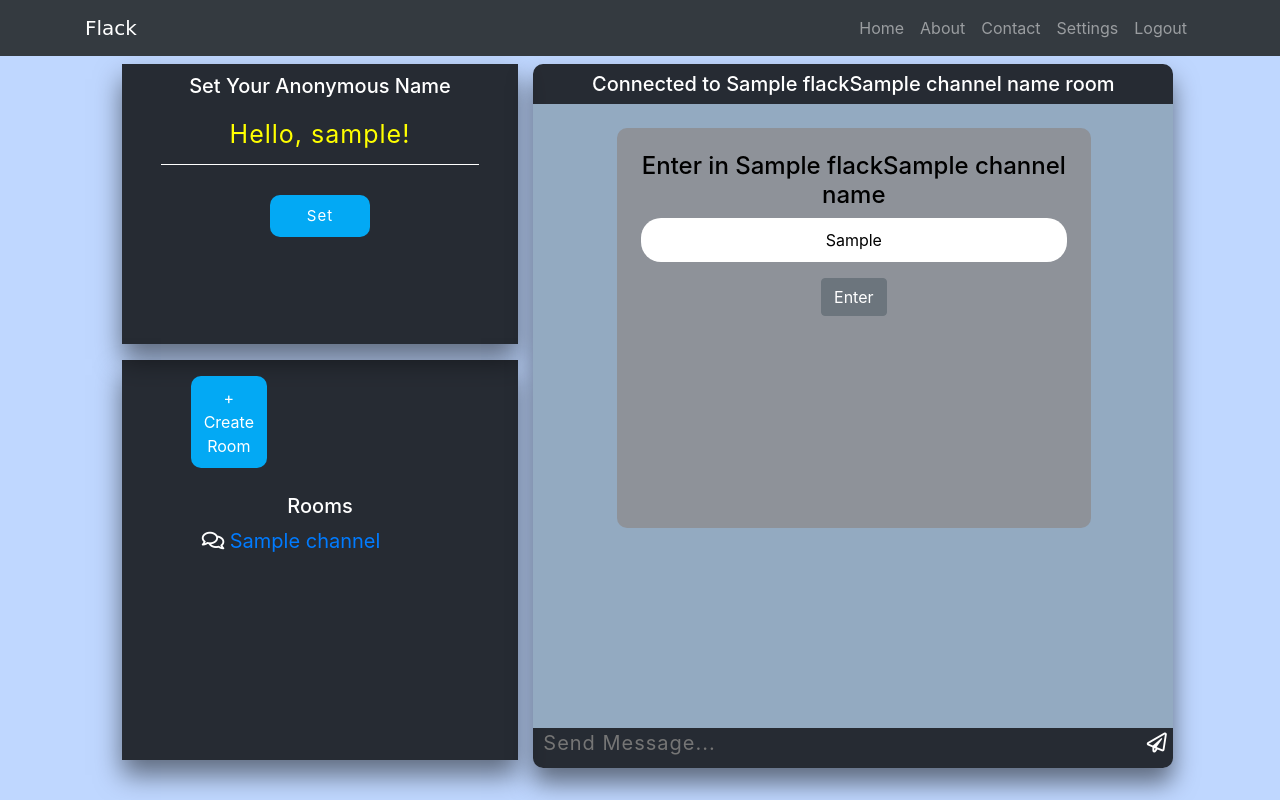
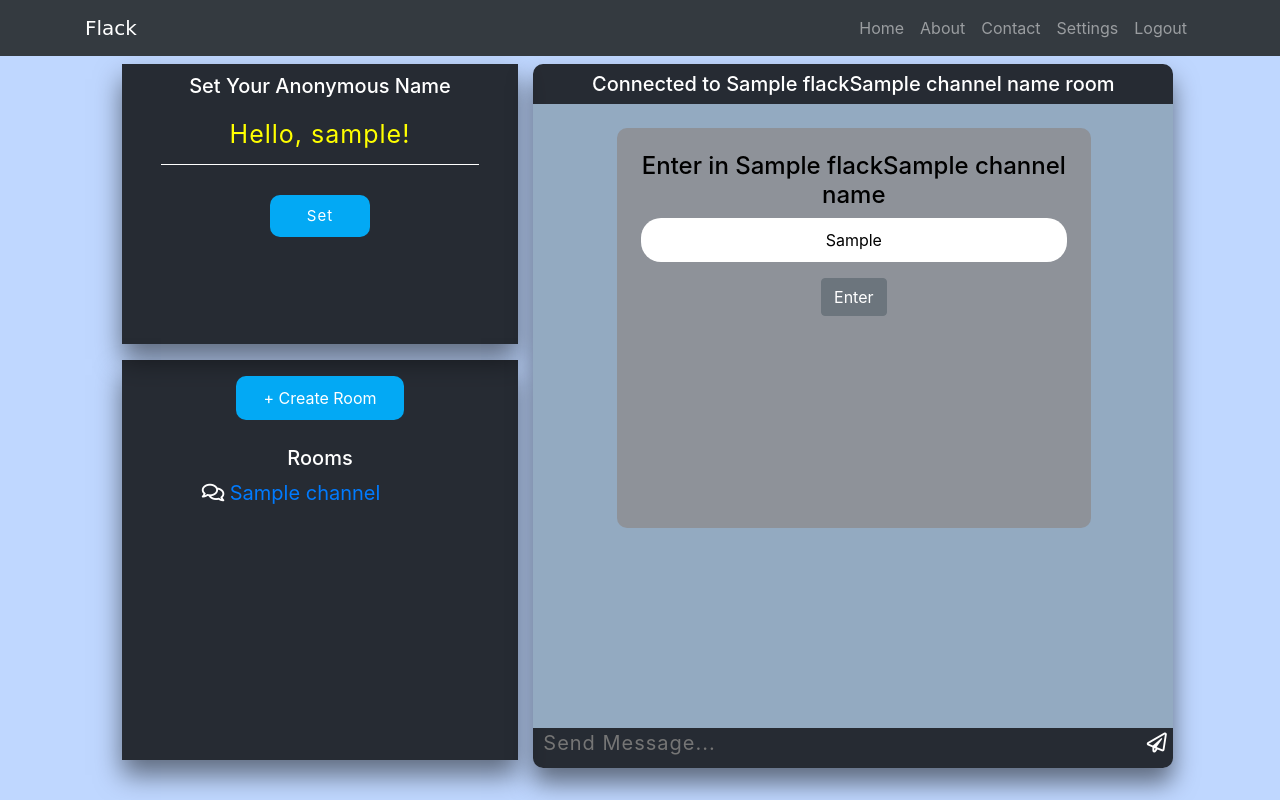
Before and after one commit to HemendraKhatik/FlackApp, a Flask app: template templates/chatroom.html in a window 1280 px wide. Run offline with Flask 2, Linux system fonts and the light colour scheme; the template is opened without the code that fills it: most values are stand-ins (such as "Sample title", 1, 10 or a date in 2020); some libraries are stand-ins or nearby versions.

Commit message:
Adjust alignment on 'Create Room.'

```diff
--- a/templates/chatroom.html
+++ b/templates/chatroom.html
@@ -67,7 +67,7 @@
             <!-- Showing all rooms -->
             <div class="container">
               <div class="row p-3">
-                <div class="col-md-6">
+                <div class="col-md-12">
                   <p onclick="on()" class="pointer create-room">+ Create room</p>
                 </div>
                 <div id="overlay">
```
